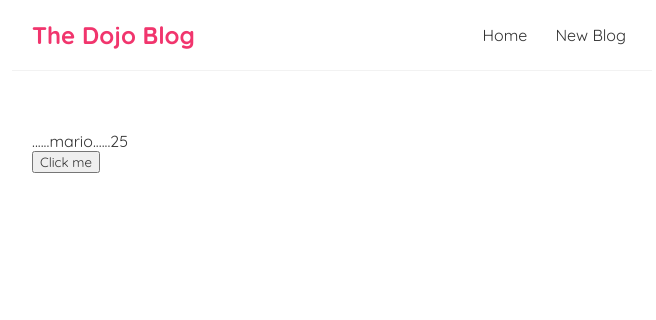
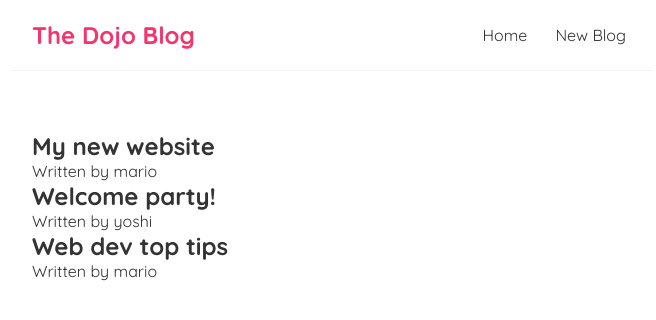
Before and after one commit to Erfanhosseini98/learn-react, a React (Vite) app: page / in a window 1280 px wide. Shown: the top 320 px of the page, without its empty margins (308-964 px from the left). Built offline with nearby package versions, Linux system fonts and the light colour scheme.

Commit message:
work on mapping and use state for blog block

```diff
--- a/src/Home.jsx
+++ b/src/Home.jsx
@@ -2,19 +2,28 @@
 
 const Home = () => {
 
-    const [a, setA] = useState('mario')
-    const [b, setB] = useState(25)
-
-    const handleClick = () => {
-        setA('C')
-        setB(654)
-    }
+    const [blogs, setBlogs] = useState([
+        { title: 'My new website', body: 'lorem ipsum...', author: 'mario', id: 1 },
+        { title: 'Welcome party!', body: 'lorem ipsum...', author: 'yoshi', id: 2 },
+        { title: 'Web dev top tips', body: 'lorem ipsum...', author: 'mario', id: 3 }
+    ])
 
 
-    return(
+    return (
         <>
-            <p>......{a}......{b}</p>
-            <button onClick={handleClick}>Click me</button>
+            <div className="home">
+
+                {
+                    blogs.map((blog) => (
+                        <div className="blog-preview" key={blog.id}>
+                            <h2>{blog.title}</h2>
+                            <p>Written by {blog.author}</p>
+                        </div>
+                    ))
+                }
+
+
+            </div>
         </>
     )
 }
```
